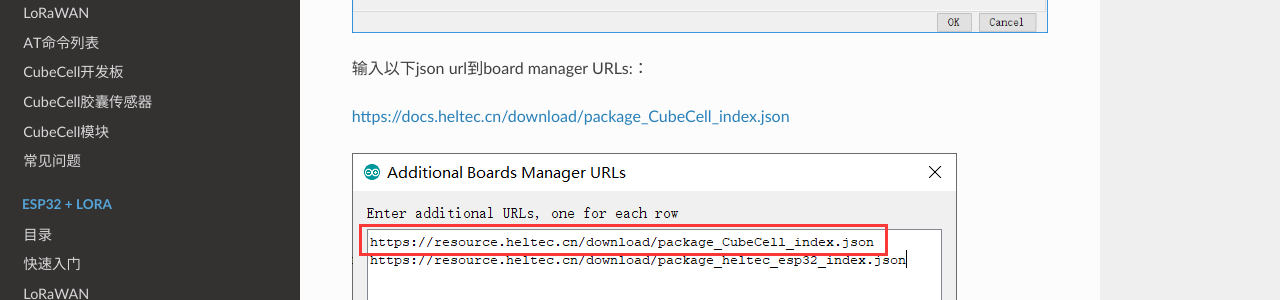
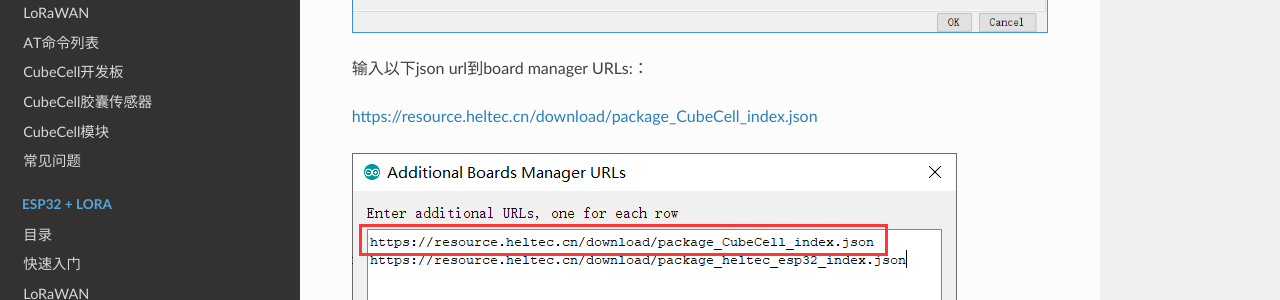
Before and after one commit to HelTecAutomation/HeltecDocs-zh_CN, a Sphinx documentation site: the page built from zh_CN/source/cubecell/quick_start.md, in a window 1280 px wide and 900 px high, scrolled down 1550 px. Shown: the part 151-451 px from the top of the window. Built offline with Sphinx 7.4.7 and the Read the Docs theme 2.0.0, drawn with Linux system fonts in a browser that asks for light colours; pages that are not in the unit, such as notebooks, are missing from menus; part of the change alters nothing that is shown.

Commit message:
Update CubeCell relevant documents

```diff
--- a/zh_CN/source/cubecell/quick_start.md
+++ b/zh_CN/source/cubecell/quick_start.md
@@ -29,7 +29,7 @@ CubeCell基于ASR650x系列，本页面展示了如何安装和配置CubeCell Ar
 
 输入以下json url到board manager URLs:：
 
- [https://docs.heltec.cn/download/package_CubeCell_index.json](https://docs.heltec.cn/download/package_CubeCell_index.json)
+ [https://resource.heltec.cn/download/package_CubeCell_index.json](https://resource.heltec.cn/download/package_CubeCell_index.json)
 
 ![](img/quick_start/03.png)
 
```
